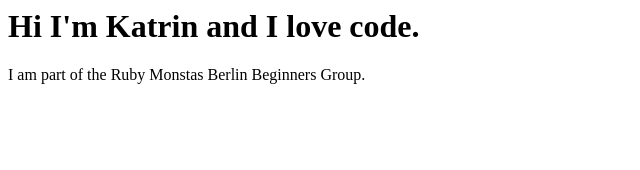
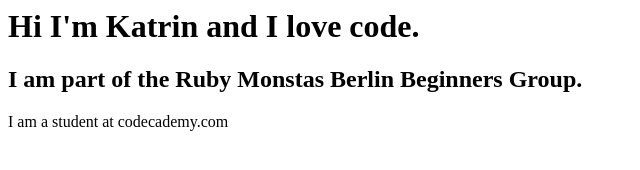
Before and after one commit to katbartels/katbartels.github.io, a plain HTML site: page index.html in a window 1280 px wide. Shown: the whole page, without its empty margins (0-640 px from the left). Drawn offline with Linux system fonts and the light colour scheme.

Commit message:
Update index.html

```diff
--- a/index.html
+++ b/index.html
@@ -6,8 +6,11 @@
     <h1>
         Hi I'm Katrin and I love code.
     </h1>
+    <h2>
+      I am part of the Ruby Monstas Berlin Beginners Group.
+    </h2>
     <p>
-        I am part of the Ruby Monstas Berlin Beginners Group.
+      I am a student at codecademy.com
     </p>
 </body>
 </html>
```
